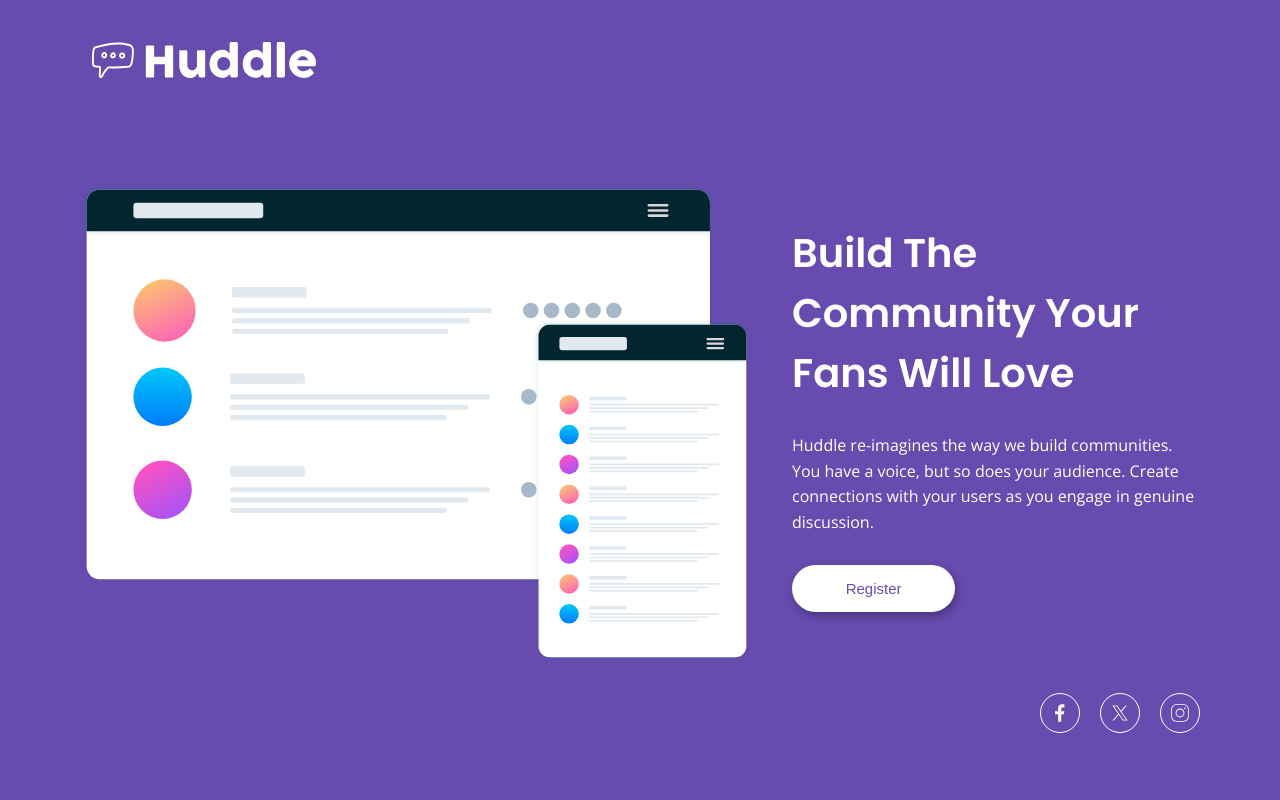
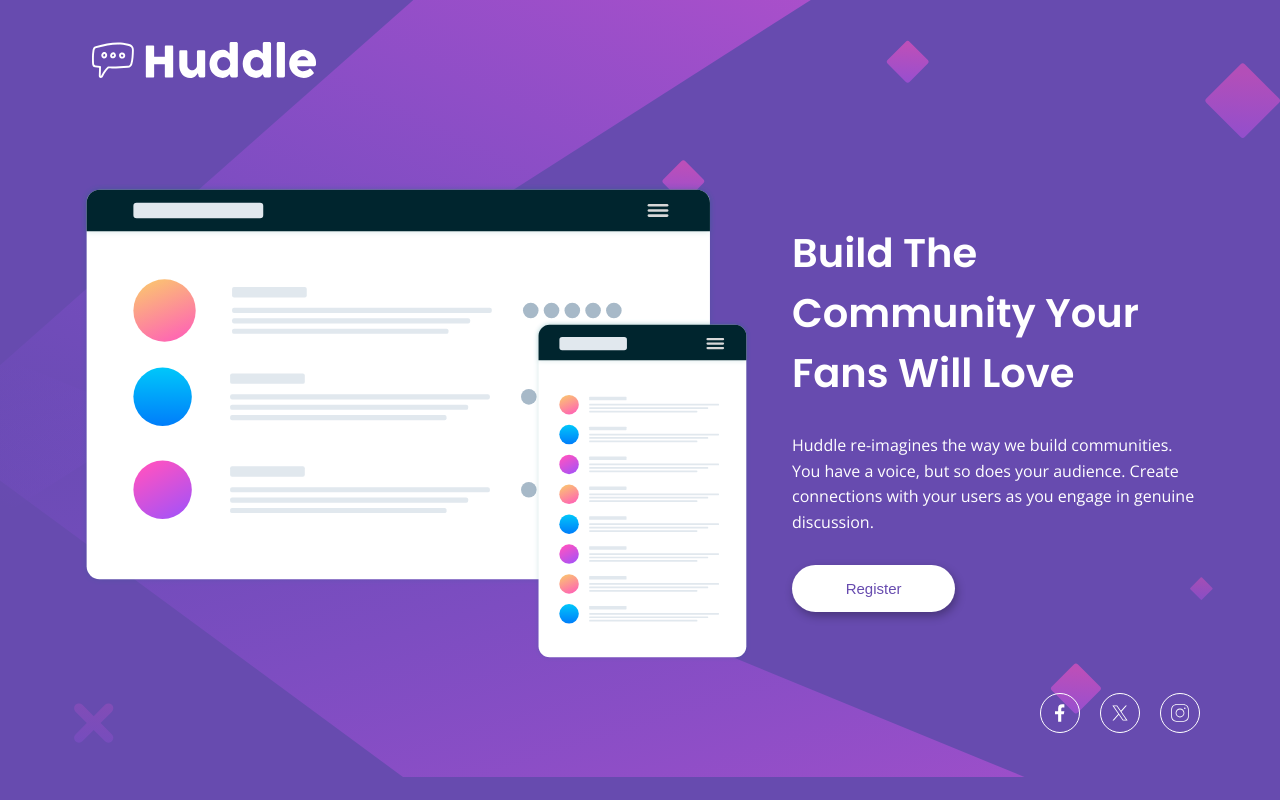
Before and after one commit to dipeshb1/huddle-landing-page, a plain HTML site: page index.html in a window 1280 px wide. Drawn offline with nearby package versions, Linux system fonts and the light colour scheme; the site is published under a folder, as on GitHub Pages, so addresses that start at the root find nothing.

Commit message:
Updated images path

```diff
--- a/style.css
+++ b/style.css
@@ -18,7 +18,7 @@ html {
 }
 body {
   height: 100dvh;
-  background-image: url(/images/bg-desktop.svg);
+  background-image: url(./images/bg-desktop.svg);
   font-family: "Open Sans";
   background-color: var(--color-violet);
   background-size: 100%;
```
